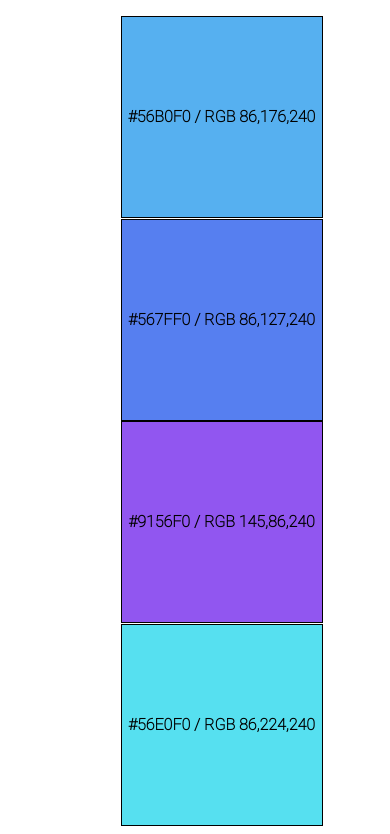
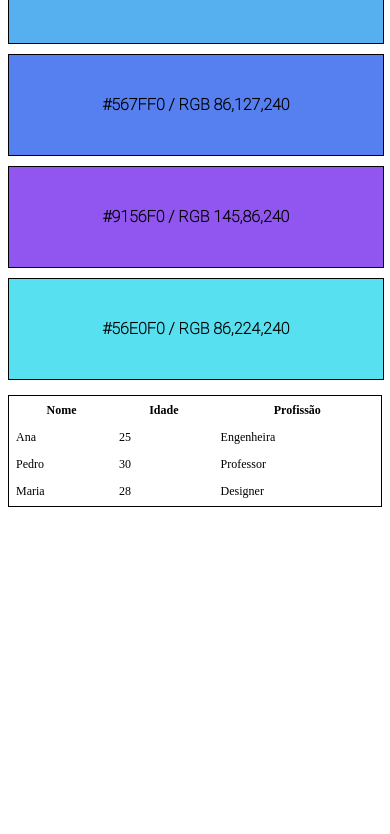
Before and after one commit to PedroMBarreto/Projeto-Web, a plain HTML site: page projeto-web/sandbox.html in a window 390 px wide. Shown: the part 432-1266 px from the top of the page. After the commit the page ends 949 px from the top, so only its background shows below. Drawn offline with Linux system fonts and the light colour scheme.

Commit message:
Media Querie
A tela SandBox foi atualizada com o Media Querie

```diff
--- a/projeto-web/sandbox.css
+++ b/projeto-web/sandbox.css
@@ -1,6 +1,6 @@
-@charset "UTC-8";
+@charset "UTF-8";
 
-#title{
+#title {
     background-color: skyblue;
     padding: 10px;
     font-family: 'Roboto';
@@ -8,7 +8,7 @@
     text-align: center;
 }
 
-#Cor1{
+#Cor1, #Cor2, #Cor3, #Cor4 {
     background-color: rgb(86, 176, 240);
     border: 1px solid black;
     display: inline-block;
@@ -21,53 +21,26 @@
     font-weight: bold;
 }
 
-#Cor2{
+#Cor2 {
     background-color: rgb(86, 127, 240);
-    border: 1px solid black;
-    display: inline-block;
-    height: 200px;
-    width: 200px;
-    margin: 0.3%;
-    text-align: center;
-    line-height: 200px;
-    font-family: 'Roboto';
-    font-weight: bold;
 }
 
-#Cor3{
+#Cor3 {
     background-color: rgb(145, 86, 240);
-    border: 1px solid black;
-    display: inline-block;
-    height: 200px;
-    width: 200px;
-    margin: 0.3%;
-    text-align: center;
-    line-height: 200px;
-    font-family: 'Roboto';
-    font-weight: bold;
 }
 
-#Cor4{
+#Cor4 {
     background-color: rgb(86, 224, 240);
-    border: 1px solid black;
-    display: inline-block;
-    height: 200px;
-    width: 200px;
-    margin: 0.3%;
-    text-align: center;
-    line-height: 200px;
-    font-family: 'Roboto';
-    font-weight: bold;
 }
 
-.video{
+.video {
     position: relative;
     margin: 0px -20px 30px -20px;
     padding: 20px;
     padding-bottom: 58%;
 }
 
-.video iframe{
+.video iframe {
     position: absolute;
     top: 0%;
     left: 20%;
@@ -75,23 +48,84 @@
     height: 60%;
 }
 
-#paleta{
-
+#paleta {
     height: 40%;
     width: 40%;
     margin: auto;
 }
 
-table{
+table {
     border: 1px solid black;
     margin: 10px auto;
     padding: 2%;
 }
 
-@font-face{
+@font-face {
     font-family: 'Roboto';
-    src: url(fontes/Roboto/Roboto-Thin.ttf)
-    format('truetype');
+    src: url(fontes/Roboto/Roboto-Thin.ttf) format('truetype');
     font-weight: normal;
     font-style: normal;
 }
+
+/* Media Queries */
+@media (max-width: 768px) {
+    #title {
+        font-size: 24px;
+        padding: 8px;
+    }
+
+    #paleta {
+        width: 80%;
+    }
+
+    #Cor1, #Cor2, #Cor3, #Cor4 {
+        height: 150px;
+        width: 150px;
+        line-height: 150px;
+    }
+
+    .video iframe {
+        width: 80%;
+        left: 10%;
+        height: auto;
+    }
+
+    table {
+        width: 90%;
+        padding: 1%;
+    }
+}
+
+@media (max-width: 480px) {
+    #title {
+        font-size: 18px;
+        padding: 6px;
+    }
+
+    #paleta {
+        width: 100%;
+    }
+
+    #Cor1, #Cor2, #Cor3, #Cor4 {
+        height: 100px;
+        width: 100%;
+        line-height: 100px;
+        margin: 5px 0;
+    }
+
+    .video iframe {
+        width: 100%;
+        left: 0;
+        height: auto;
+    }
+
+    table {
+        font-size: 12px;
+        padding: 0;
+        width: 100%;
+    }
+
+    table th, table td {
+        padding: 5px;
+    }
+}
```
